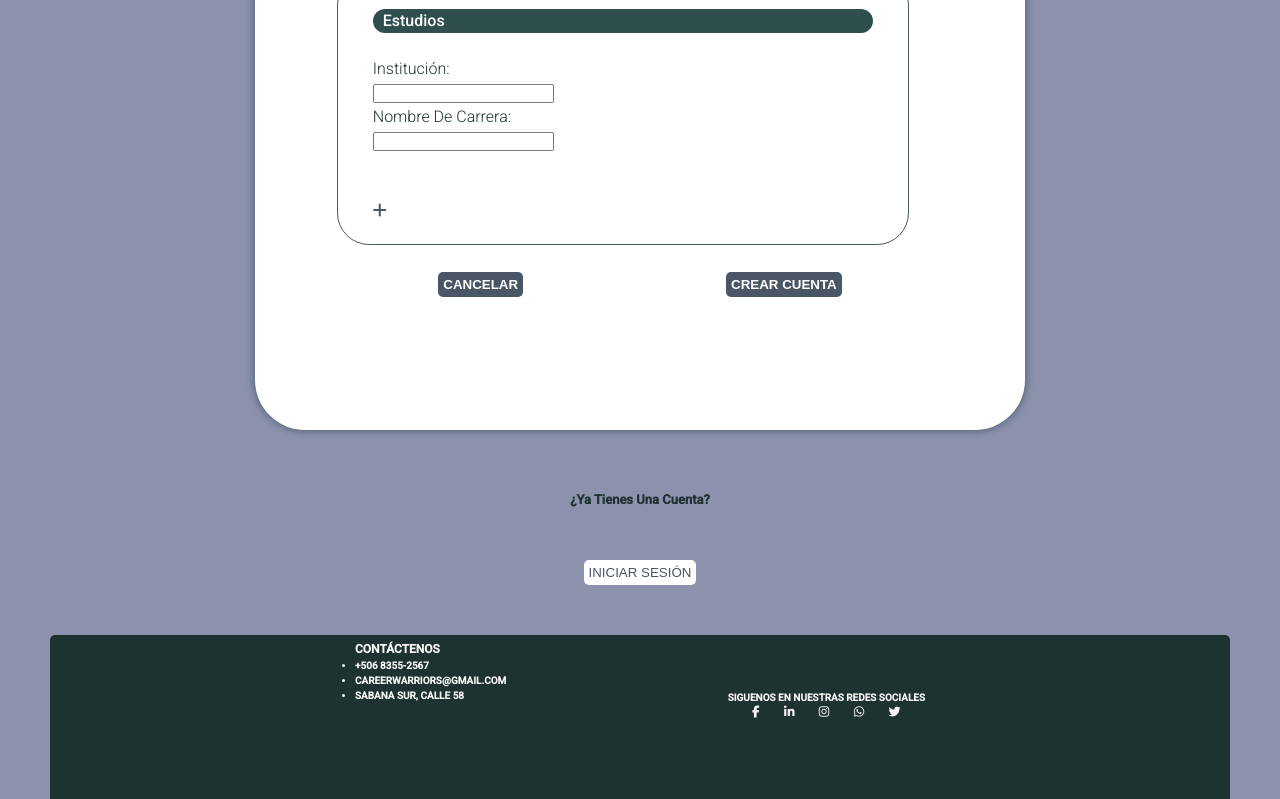
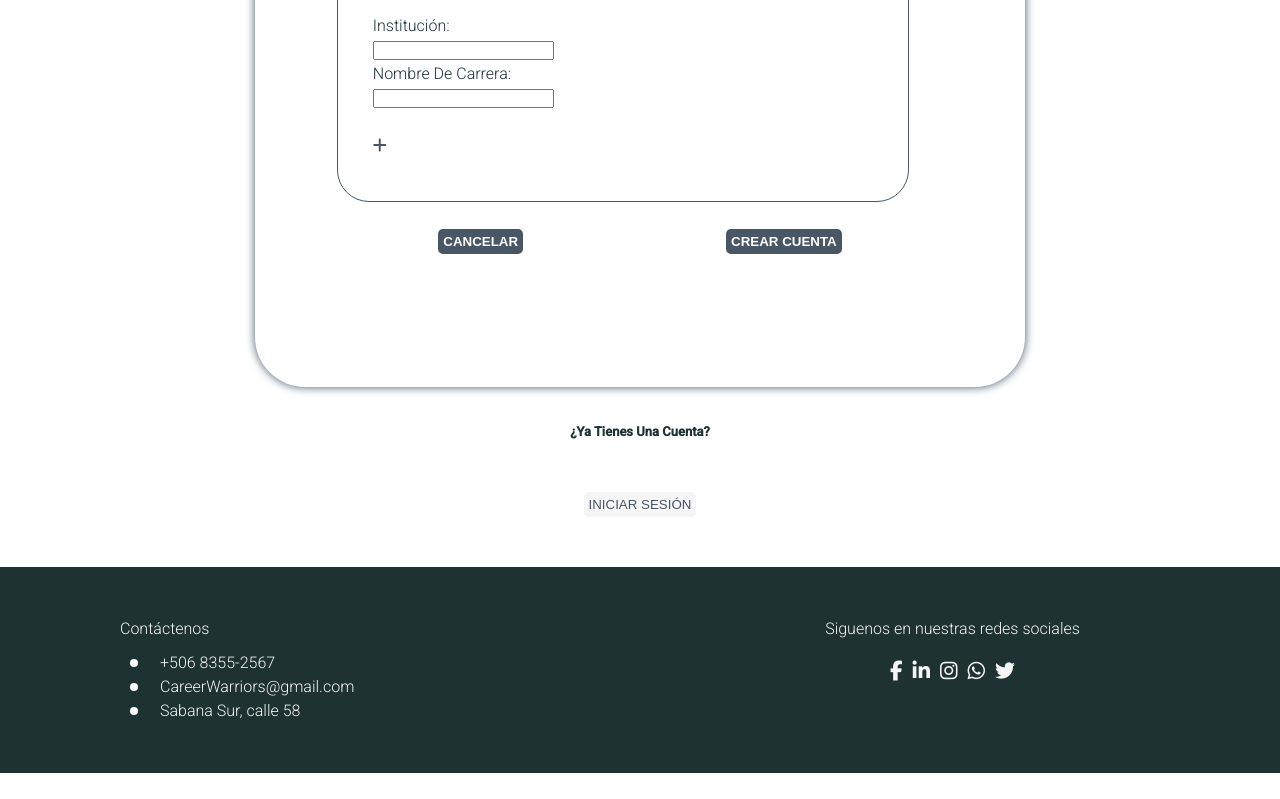
Before and after one commit to jfmurillo/proyecto1-2Q-2023, a plain HTML site: page registro-usuario-final/registro-usuario-final.html in a window 1280 px wide. Shown: the part 1001-1800 px from the top of the page. After the commit the page ends 1774 px from the top, so only its background shows below. Drawn offline with Linux system fonts and the light colour scheme.

Commit message:
style(registro-usuario-final): added style

```diff
--- a/registro-usuario-final/registro-usuario-final.css
+++ b/registro-usuario-final/registro-usuario-final.css
@@ -31,16 +31,8 @@ html {
   font-weight: 300;
 }
 
-html, body {
-  min-height: 100%;
-  margin-top: 25px;
-  margin-left: 25px;
-  margin-right: 25px;
-  margin-bottom: 10px;
-}
-
 body {
-  background-color: #f5f5f5;
+  background-color: #fff;
   color: #333;
   font-size: 16px;
   line-height: 1.5;
@@ -51,12 +43,18 @@ nav {
   justify-content: space-between;
   padding: 15px;
   text-transform: uppercase;
-  margin-right: 16px;
   background-color: #1e3231;
 }
 
-.navegacion-derecha {
+.nav-home{
   color: #f5f5f5;
+  text-decoration: none;
+}
+
+.icon {
+  color: #f5f5f5;
+  width: 25px;
+  height: auto;
 }
 
 label {
@@ -140,14 +138,14 @@ label {
 }
 
 .boton2 {
-  background-color: #fff;
+  background-color: #f5f5f5;
   color: #485665;
   padding: 5px 5px;
   border-radius: 5px;
   border: none;
   cursor: pointer;;
   text-transform: uppercase;
-  font-size: smaller;
+  font-size: bold;
 }
 
 .center-div {
@@ -162,58 +160,9 @@ label {
   display: flex;
   justify-content: center;
   align-items: center;
-  margin-top: 25px;
   color: #1e3231;
   margin-bottom: 25px;
   font-size: small;
-}
-
-.general {
-  display: flex;
-  justify-content: space-between;
-  padding-left: 300px;
-  padding-right: 300px;
-}
-
-.lista-footer {
-  display: flex;
-  justify-content: space-between;
-  padding-left: 300px;
-  padding-right: 300px;
-}
-
-.footer {
-  background-color: #1e3231;
-  color: #f5f5f5;
-  padding: 5px 5px;
-  border-radius: 5px;
-  border: none;
-  font-size: 1rem;
-  font-weight: 700;
-  text-transform: uppercase;
-  font-size: 12px;
-  background-color: #1e3231;
-  height: 300px;
-  font-weight: bold;
-}
-
-.info-footer {
-  content: '\25CF';
-  font-size: 10px;
-  padding-bottom: 500px;
-}
-
-.iconos-redes {
-  display: flex;
-  justify-content: space-evenly;
-  cursor: pointer;
-}
-
-.anadir-iconos{
-  display: flex;
-  justify-content: space-evenly;
-  cursor: pointer;
-  margin-top: 25px;
 }
 
 .border-div {
@@ -229,7 +178,7 @@ label {
 .fa-solid, fa-plus {
   color: #485665;
   display: flex;
-  justify-content: center;
+  justify-content: right;
   padding-bottom: 55px;
 }
 
@@ -240,3 +189,67 @@ label {
   padding-left: 10px;
   color: #fff;
 }
+
+.footer-container {
+  display: flex;
+  justify-content: space-between;
+  align-items: flex-start;
+  padding: 50px;
+  background: #1e3231;
+  color: #f5f5f5;
+}
+
+.contact-section {
+  width: 50%;
+  margin-left: 70px;
+}
+
+.social-media-section {
+  width: 50%;
+  display: flex;
+  flex-direction: column;
+  align-items: center;
+  text-align: right;
+}
+
+.social-media-section {
+  display: flex;
+  flex-direction: column;
+  align-items: center;
+  text-align: right;
+}
+
+.info-footer {
+  list-style: none;
+  padding-left: 0;
+  margin-top: 10px;
+}
+
+.info-footer li {
+  position: relative;
+  margin-left: 30px;
+  padding-left: 10px;
+}
+
+.info-footer li::before {
+  content: "";
+  position: absolute;
+  left: -20px;
+  top: 50%;
+  transform: translateY(-50%);
+  width: 8px;
+  height: 8px;
+  background-color: #ffffff;
+  border-radius: 50%;
+}
+.social-icons {
+  display: flex;
+  justify-content: flex-end;
+  gap: 10px;
+  margin-top: 20px;
+}
+
+.social-icons i {
+  font-size: 20px;
+  color: #f5f5f5;
+}
--- a/registro-usuario-final/registro-usuario-final.html
+++ b/registro-usuario-final/registro-usuario-final.html
@@ -12,12 +12,13 @@
     <link href="https://fonts.googleapis.com/css2?family=Roboto:wght@500&display=swap" rel="stylesheet">
     <script src="https://kit.fontawesome.com/52cdc0a8a5.js" crossorigin="anonymous"></script>
   </head>
-  <body style="background-color: #8c92ac;">
+  <body>
     <header>
       <nav>
         <div class="navegacion-derecha">
-          <a class="navegacion-derecha" href="/">Inicio</a>
+          <a class="nav-home" href="/">Inicio</a>
         </div>
+        <img class="icon" src="/proyecto1-2Q-2023/Team page/assets/Logo White.png" alt="team-logo">
       </nav>
     </header>
     <main>
@@ -93,19 +94,19 @@
         </div>
       </section>
     </main>
-    <footer class="footer">
-      <div class="general">
-        <div>
-          <span>Contáctenos</span>
+    <footer>
+      <div class="footer-container">
+          <div class="contact-section">
+              <span >Contáctenos</span>
               <ul class="info-footer">
                   <li>+506 8355-2567</li>
                   <li>CareerWarriors@gmail.com</li>
                   <li>Sabana Sur, calle 58</li>
               </ul>
           </div>
-        <div style="padding-top: 3pc;";">
-          <span style="font-size: 10px;">Siguenos en nuestras redes sociales</span>
-            <div class="iconos-redes">
+          <div class="social-media-section">
+              <span>Siguenos en nuestras redes sociales</span>
+              <div class="social-icons">
                   <i class="fa-brands fa-facebook-f"></i>
                   <i class="fa-brands fa-linkedin-in"></i>
                   <i class="fa-brands fa-instagram"></i>
```
Lines whose indentation alone changed are shown as unchanged.
